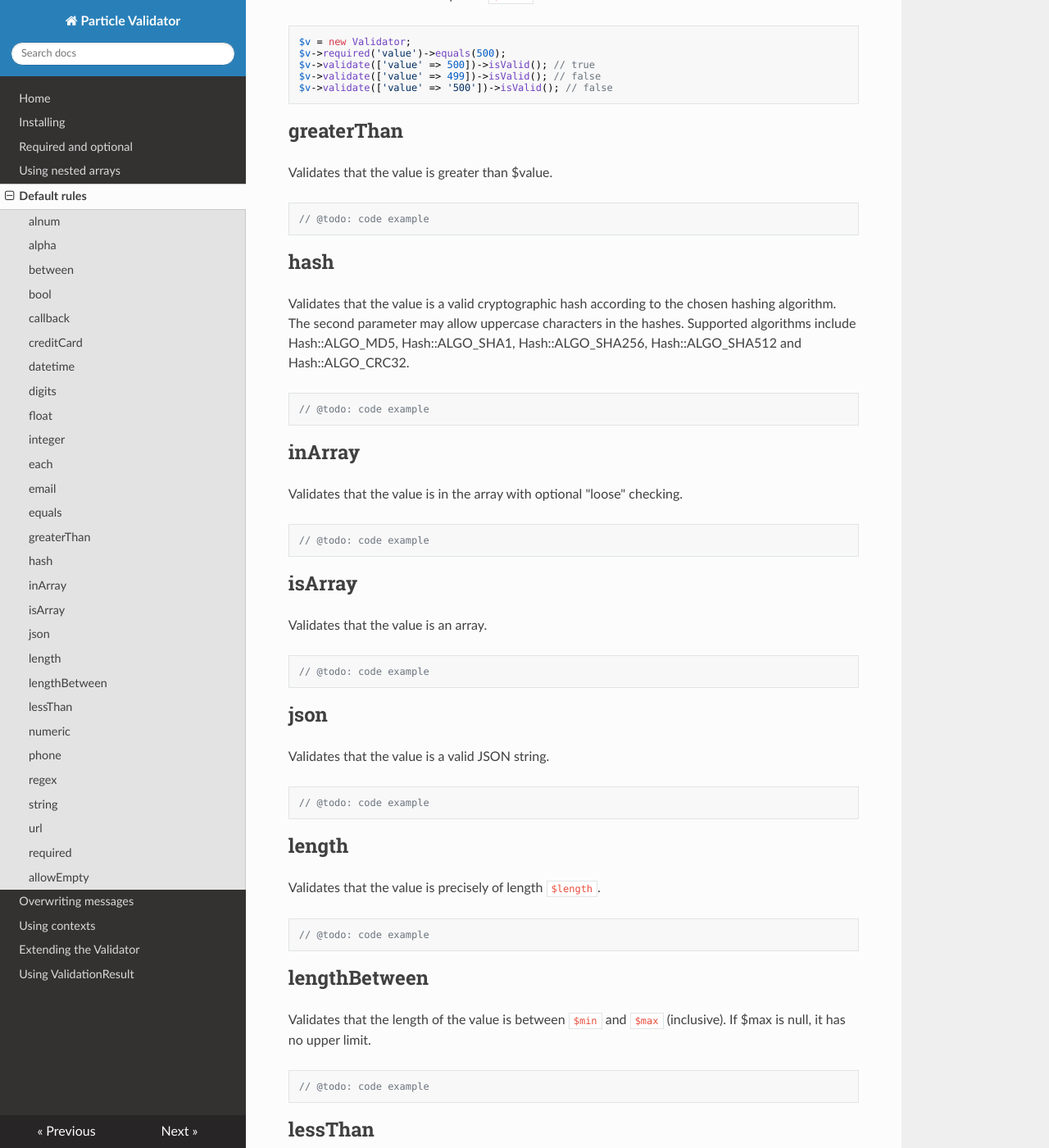
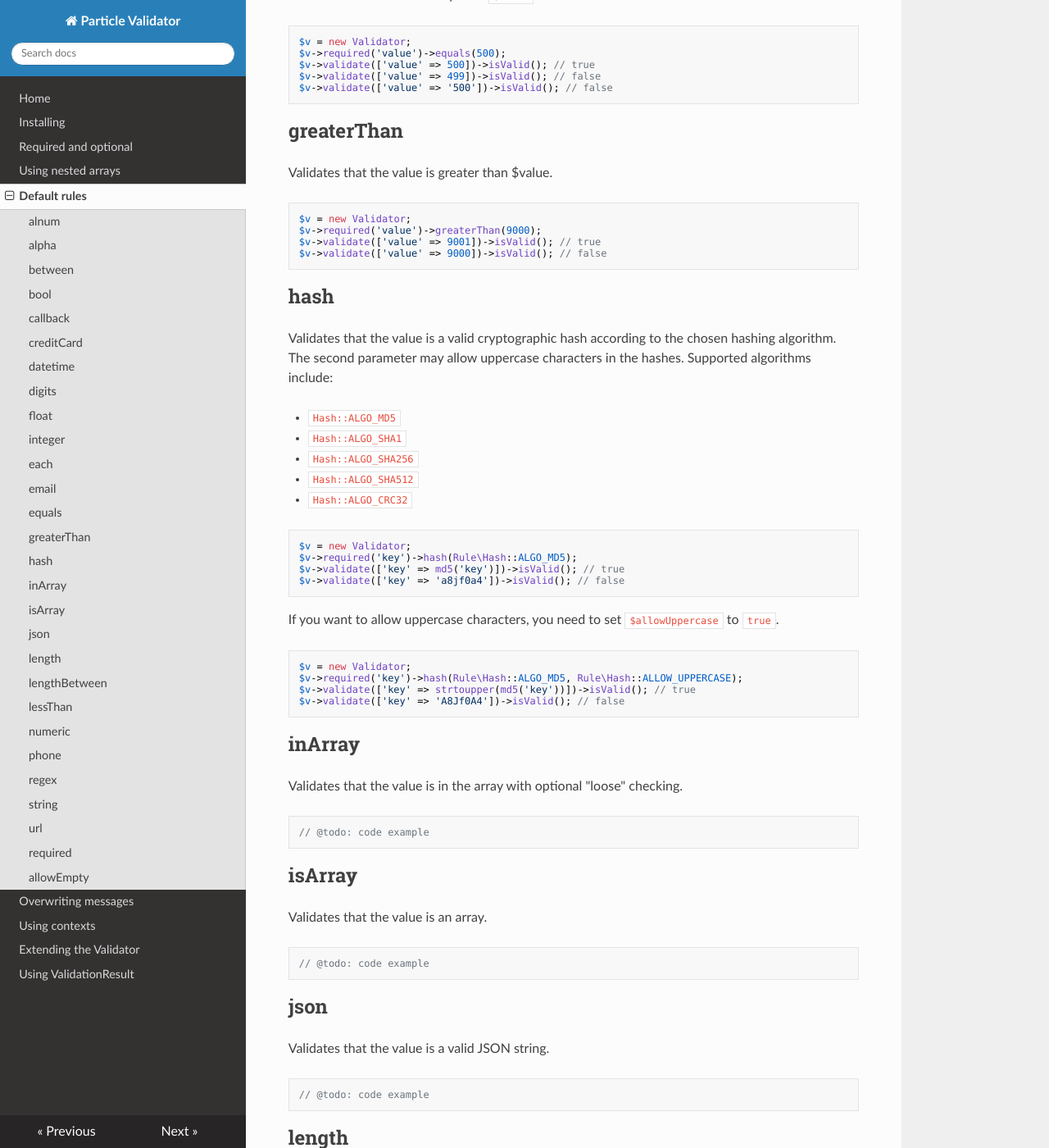
Before and after one commit to particle-php/Validator, an MkDocs documentation site: the page built from docs/rules.md, in a window 1280 px wide and 1400 px high, scrolled down 4478 px. Shown: the whole window at 82% size. Built offline with MkDocs 1.6.1, drawn with Linux system fonts in a browser that asks for light colours; nearby versions of some CDN libraries; old or Windows-style settings are respelled for this version of MkDocs.

Commit message:
Add greaterThan, and hash examples

````diff
--- a/docs/rules.md
+++ b/docs/rules.md
@@ -240,16 +240,37 @@ $v->validate(['value' => '500'])->isValid(); // false
 Validates that the value is greater than $value.
 
 ```php
-// @todo: code example
+$v = new Validator;
+$v->required('value')->greaterThan(9000);
+$v->validate(['value' => 9001])->isValid(); // true
+$v->validate(['value' => 9000])->isValid(); // false
 ```
 
 ## hash
 
 Validates that the value is a valid cryptographic hash according to the chosen hashing algorithm. The second parameter may allow uppercase characters in the hashes.
-Supported algorithms include Hash::ALGO_MD5, Hash::ALGO_SHA1, Hash::ALGO_SHA256, Hash::ALGO_SHA512 and Hash::ALGO_CRC32.
+Supported algorithms include:
+
+- `Hash::ALGO_MD5`
+- `Hash::ALGO_SHA1`
+- `Hash::ALGO_SHA256`
+- `Hash::ALGO_SHA512`
+- `Hash::ALGO_CRC32`
 
 ```php
-// @todo: code example
+$v = new Validator;
+$v->required('key')->hash(Rule\Hash::ALGO_MD5);
+$v->validate(['key' => md5('key')])->isValid(); // true
+$v->validate(['key' => 'a8jf0a4'])->isValid(); // false
+```
+
+If you want to allow uppercase characters, you need to set `$allowUppercase` to `true`.
+
+```php
+$v = new Validator;
+$v->required('key')->hash(Rule\Hash::ALGO_MD5, Rule\Hash::ALLOW_UPPERCASE);
+$v->validate(['key' => strtoupper(md5('key'))])->isValid(); // true
+$v->validate(['key' => 'A8Jf0A4'])->isValid(); // false
 ```
 
 ## inArray
````
Also changed, not shown: 3 other files.
